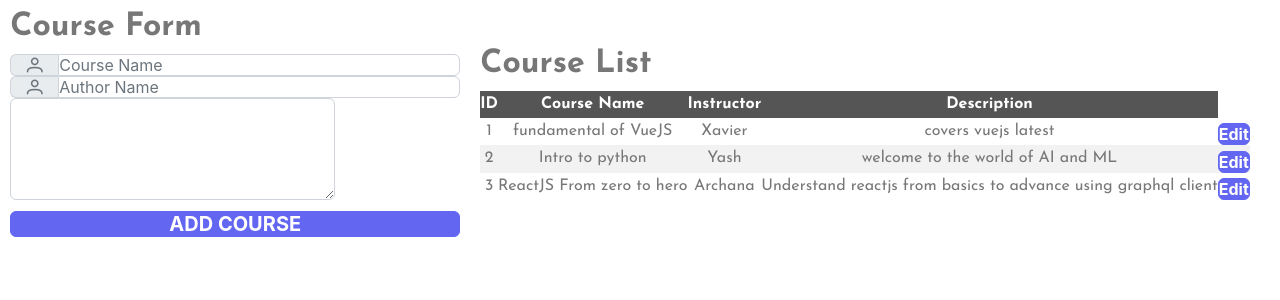
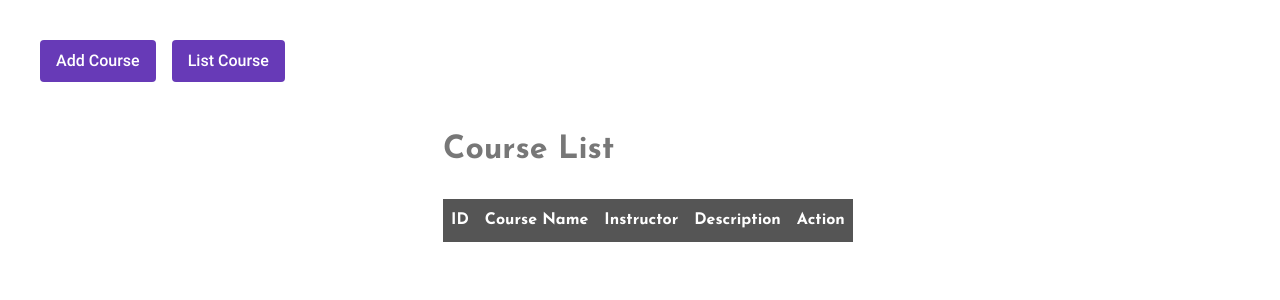
Before and after one commit to chandansutradhar2/cra-unacademy-app, a React (Create React App) app: page / in a window 1280 px wide. Shown: the top 300 px of the page. Built offline with nearby package versions, Linux system fonts and the light colour scheme.

Commit message:
managing state between component

```diff
--- a/src/App.js
+++ b/src/App.js
@@ -1,17 +1,11 @@
 import logo from "./logo.svg";
 import "./App.css";
-import { Button } from "primereact/button";
-import { Header } from "./Header/Header";
-import { CourseForm } from "./Courses/CourseForm/CourseForm";
-import CourseList from "./Courses/CourseList/CourseList";
-import { UserForm } from "./User/UserForm";
-import { useState } from "react";
+import { CourseMainComponent } from "./Courses/CourseMain/CourseMain";
 
 function App() {
   return (
     <div>
-      {/* <UserForm /> */}
-      <CourseForm />
+      <CourseMainComponent />
     </div>
   );
 }
--- a/src/Courses/CourseForm/CourseForm.js
+++ b/src/Courses/CourseForm/CourseForm.js
@@ -3,32 +3,21 @@ import { InputText } from "primereact/inputtext";
 import { InputTextarea } from "primereact/inputtextarea";
 import { Button } from "primereact/button";
 import styles from "./courseform.module.css";
-import CourseList from "../CourseList/CourseList";
-
+import {Message,MessageProps} from 'primereact/message'
 const styling = {
   marginBottom: "1rem",
   fontSize: "20px",
 };
 
-export function CourseForm() {
-  console.log("CourseForm");
-  const [course, setCourse] = useState({
-    courseName: "",
-    authorName: "",
-    description: "",
-  });
+export function CourseForm(props) {
+  const [course, setCourse] = useState(props.course);
   const clickHandler = () => {
-    alert(
-      course.courseName + " :" + course.authorName + ": " + course.description
-    );
-  };
+    if (props.course.courseName) {
+      props.onCourseUpdated(course);
+    } else {
+      props.onCourseAdded(course);
+    }
 
-  const editHandler = (ev) => {
-    setCourse({
-      courseName: ev.courseName,
-      authorName: ev.authorName,
-      description: ev.description,
-    });
   };
 
   return (
@@ -80,12 +69,11 @@ export function CourseForm() {
         </div>
 
         <Button
-          label="ADD COURSE"
+          label={props.course?.courseName ? "Update Course" : "Add Course"}
           style={styling}
           onClick={() => clickHandler()}
         />
       </div>
-      <CourseList course={course} onEdit={editHandler} />
     </div>
   );
 }
--- a/src/Courses/CourseList/CourseList.js
+++ b/src/Courses/CourseList/CourseList.js
@@ -4,30 +4,6 @@ import { Button } from "primereact/button";
 export default class CourseList extends Component {
   constructor(props) {
     super(props);
-    this.state = {
-      courses: [
-        {
-          id: 1,
-          courseName: "fundamental of VueJS",
-          authorName: "Xavier",
-          description: "covers vuejs latest",
-        },
-        {
-          id: 2,
-          courseName: "Intro to python",
-          authorName: "Yash",
-          description: "welcome to the world of AI and ML",
-        },
-        {
-          id: 3,
-          courseName: "ReactJS From zero to hero",
-          authorName: "Archana",
-          description:
-            "Understand reactjs from basics to advance using graphql client",
-        },
-      ],
-      selectedCourseId: "",
-    };
   }
 
   clickHandler = (item) => {
@@ -47,18 +23,20 @@ export default class CourseList extends Component {
                 <th>Course Name</th>
                 <th>Instructor</th>
                 <th>Description</th>
+                <th>Action</th>
               </tr>
             </thead>
             <tbody>
-              {this.state.courses.map((item) => (
-                <tr key={item.id}>
-                  <td>{item.id}</td>
+              {this.props.courses.map((item, index) => (
+                <tr key={index}>
+                  <td>{index + 1}</td>
                   <td>{item.courseName}</td>
                   <td>{item.authorName}</td>
                   <td>{item.description}</td>
                   <td>
                     <Button
                       label="Edit"
+                      icon="pi pi-pencil"
                       onClick={(ev) => this.clickHandler(item)}
                     />
                   </td>
--- /dev/null
+++ b/src/Courses/CourseMain/CourseMain.js
@@ -0,0 +1,86 @@
+import { Button } from "primereact/button";
+import { CourseForm } from "../CourseForm/CourseForm";
+import CourseList from "../CourseList/CourseList";
+import { useRef, useState } from "react";
+import { Messages } from "primereact/messages";
+
+export const CourseMainComponent = () => {
+  const [listCourse, setListCourse] = useState(true);
+  const [showMessage, setShowMessage] = useState(false);
+  const msg = useRef(null);
+  const [courses, setCourses] = useState([]);
+  const [course, setCourse] = useState({
+    courseName: "",
+    authorName: "",
+    description: "",
+  });
+
+  const addButtonHandler = () => {
+    setListCourse(false);
+    setCourse({});
+  };
+
+  const listCourseButtonHandler = () => {
+    setListCourse(true);
+    setCourse({});
+  };
+  const editButtonHandler = (course) => {
+    if (course) {
+      setListCourse(false);
+      setCourse(course);
+    }
+  };
+  const courseUpdateHandler = (course) => {
+    const index = courses.findIndex((item) => item.name === course.name);
+    if (index !== -1) {
+      setCourses((prevState) => {
+        prevState[index] = course;
+        return [...prevState];
+      });
+
+      msg.current.show({
+        severity: "success",
+        detail: "course updated successfully",
+        sticky: true,
+        life: 3000,
+      });
+
+      setShowMessage(true);
+
+      setTimeout(() => {
+        setShowMessage(false);
+      }, 3000);
+    }
+    setListCourse(true);
+  };
+
+  const courseAddHandler = (course) => {
+    setCourses((prevState) => {
+      return [course, ...prevState];
+    });
+    console.log(courses);
+    setListCourse(true);
+    setShowMessage(true);
+  };
+
+  return (
+    <div>
+      {showMessage ? <Messages ref={msg}></Messages> : null}
+      <Button
+        label="Add Course"
+        onClick={addButtonHandler}
+        style={{ marginRight: "1rem" }}
+      />
+      <Button label="List Course" onClick={listCourseButtonHandler} />
+      {listCourse ? (
+        <CourseList courses={courses} onEdit={editButtonHandler} />
+      ) : (
+        <CourseForm
+          course={course}
+          onCourseAdded={courseAddHandler}
+          onCourseUpdated={courseUpdateHandler}
+        />
+      )}
+    </div>
+  );
+};
--- a/src/Header/Header.js
+++ b/src/Header/Header.js
@@ -25,7 +25,6 @@ export const Header = () => {
             Learn anytime, anywhere with ease.
           </span>
         </h1>
-
         <a href="#" className="btn btn--white">
           Start Learning
         </a>
--- a/src/index.css
+++ b/src/index.css
@@ -1,15 +1,17 @@
 @import url('https://fonts.googleapis.com/css2?family=Josefin+Sans:wght@300;400;700&display=swap');
 
-@import "primereact/resources/themes/lara-light-indigo/theme.css";
+/* @import "primereact/resources/themes/lara-light-indigo/theme.css"; */
+
+@import "primereact/resources/themes/md-light-deeppurple/theme.css";
 
 @import "primereact/resources/primereact.min.css";
 
 @import "primeicons/primeicons.css";
 
-*{
+/* *{
   margin:0px !important;
   padding: 0px !important;
-}
+} */
 
 
 /*
```
